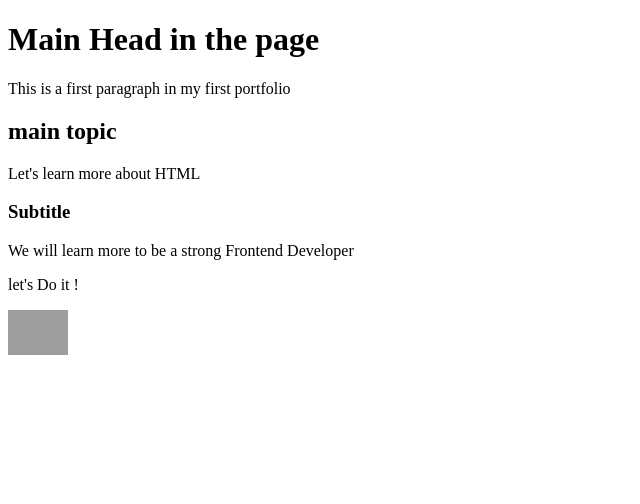
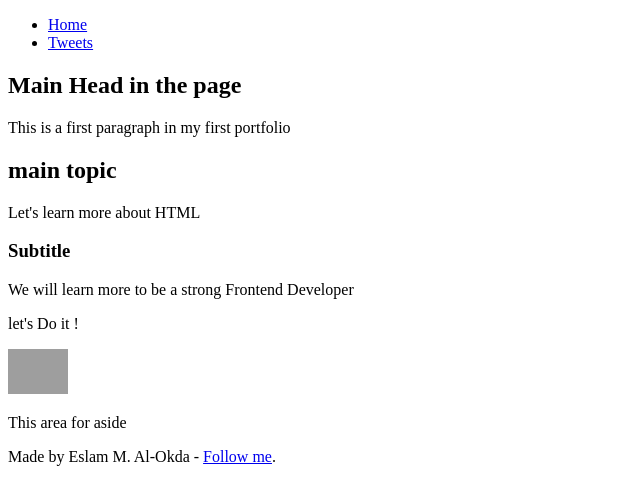
Before and after one commit to eslamal3kda/My_First_Portfolio, a plain HTML site: page html_basic/index.html in a window 1280 px wide. Shown: the whole page, without its empty margins (0-640 px from the left). Drawn offline with Linux system fonts and the light colour scheme; grey boxes are pictures that could not be loaded.

Commit message:
Add 'header', 'main', 'footer' elements for index.html

```diff
--- a/html_basic/index.html
+++ b/html_basic/index.html
@@ -1,11 +1,23 @@
 <!DOCTYPE html>
 <html lang="en">
+
 <head>
     <meta charset="UTF-8">
     <meta name="viewport" content="width=device-width, initial-scale=1.0">
     <title>My First Protfolio</title>
 </head>
+
 <body>
+    <header>
+        <nav>
+            <ul>
+                <li><a href="./index.html">Home</a></li>
+                <li><a href="./tweets.html">Tweets</a></li>
+            </ul>
+        </nav>
+    </header>
+    <main>
+        <article>
             <h1>Main Head in the page</h1>
             <p>This is a first paragraph in my first portfolio</p>
 
@@ -18,5 +30,14 @@
             <a href="https://i.ibb.co/gTDZZT8/ALX-Logo-07.png">
                 <img src="https://i.ibb.co/gTDZZT8/ALX-Logo-07.png" alt="ALX Logo" width="60px">
             </a>
+        </article>
+        <aside>
+            <p>This area for aside</p>
+        </aside>
+    </main>
+    <footer>
+        <p>Made by Eslam M. Al-Okda - <a href="https://www.facebook.com/eslamal3kda" target="_blank">Follow me</a>.</p>
+    </footer>
 </body>
+
 </html>
```
Lines whose indentation alone changed are shown as unchanged.
